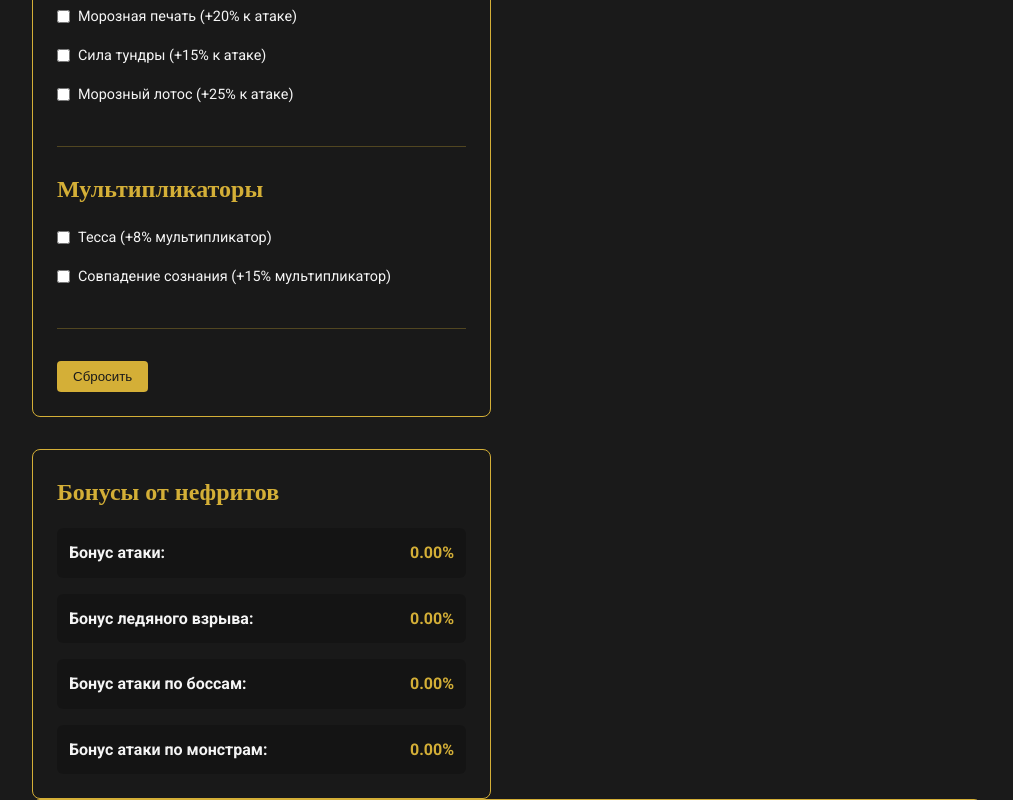
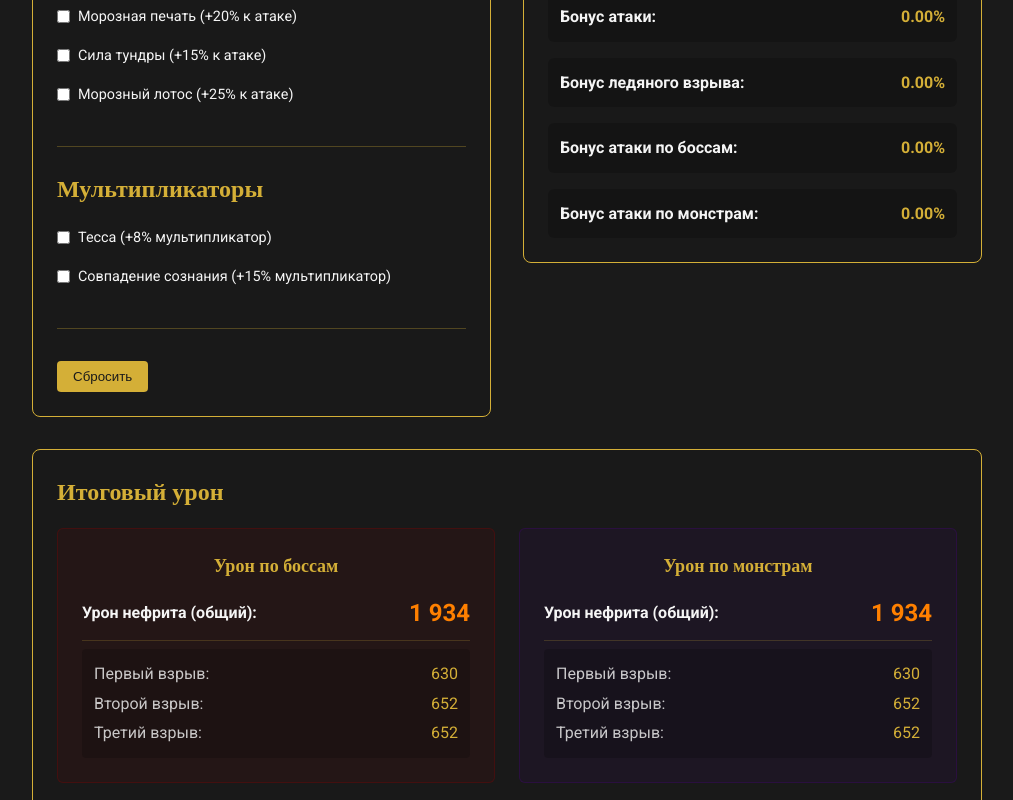
Before and after one commit to Dimanchick22/Naraka-PVE-Wiki, a React (Vite) app in the folder frontend/: page /damage-calculator in a window 1280 px wide. Shown: the part 880-1680 px from the top of the page, without its empty margins (258-1271 px from the left). Built offline with nearby package versions, Linux system fonts and the light colour scheme.

Commit message:
Project: version 0.2.2

```diff
--- a/frontend/src/pages/DamageCalculator/components/DamageSummary.jsx
+++ b/frontend/src/pages/DamageCalculator/components/DamageSummary.jsx
@@ -2,7 +2,7 @@ import React from "react";
 import { formatNumber } from "../utils/formatUtils";
 
 /**
- * Компонент для отображения итогового урона (переработанная версия)
+ * Компонент для отображения итогового урона
  * @param {Object} props - Свойства компонента
  * @param {Object} props.results - Результаты расчетов
  * @returns {JSX.Element | null} - Элемент компонента или null, если нет результатов
--- a/frontend/src/pages/DamageCalculator/index.jsx
+++ b/frontend/src/pages/DamageCalculator/index.jsx
@@ -1,7 +1,7 @@
+// pages/DamageCalculator/index.jsx
 import React, { useState } from "react";
 import CalculatorForm from "./components/CalculatorForm";
 import JadesContainer from "./components/JadesContainer";
-import JadeBonusesDisplay from "./components/JadeBonusesDisplay";
 import DamageSummary from "./components/DamageSummary";
 import { useCalculator } from "./hooks/useCalculator";
 
@@ -47,18 +47,46 @@ const DamageCalculator = () => {
         </p>
       </div>
 
-      <div className="new-calculator-layout">
+      <div className="calculator-layout">
         <div className="left-column">
           {/* Форма ввода параметров */}
           <CalculatorForm calculator={calculator} />
-
-          {/* Отображение бонусов от нефритов (переместили в левую колонку под параметры) */}
-          <JadeBonusesDisplay bonuses={jadeBonuses} />
         </div>
 
         <div className="right-column">
           {/* Контейнер с нефритами */}
           <JadesContainer onJadeBonusChange={handleJadeBonusChange} />
+
+          {/* Отображение текущих бонусов от нефритов */}
+          <div className="jade-bonuses">
+            <h2 className="section-title">Бонусы от нефритов</h2>
+            <div className="bonuses-grid">
+              <div className="bonus-item">
+                <div className="bonus-label">Бонус атаки:</div>
+                <div className="bonus-value">
+                  {(jadeBonuses.attackBonus * 100).toFixed(2)}%
+                </div>
+              </div>
+              <div className="bonus-item">
+                <div className="bonus-label">Бонус ледяного взрыва:</div>
+                <div className="bonus-value">
+                  {(jadeBonuses.iceExplosionBonus * 100).toFixed(2)}%
+                </div>
+              </div>
+              <div className="bonus-item">
+                <div className="bonus-label">Бонус атаки по боссам:</div>
+                <div className="bonus-value">
+                  {(jadeBonuses.bossAttackBonus * 100).toFixed(2)}%
+                </div>
+              </div>
+              <div className="bonus-item">
+                <div className="bonus-label">Бонус атаки по монстрам:</div>
+                <div className="bonus-value">
+                  {(jadeBonuses.monsterAttackBonus * 100).toFixed(2)}%
+                </div>
+              </div>
+            </div>
+          </div>
         </div>
       </div>
 
--- a/frontend/src/styles/damageCalculator.css
+++ b/frontend/src/styles/damageCalculator.css
@@ -1,4 +1,4 @@
-/* styles/damageCalculator.css */
+/* Обновленные стили для калькулятора урона */
 
 /* Общие стили для калькулятора */
 .calculator-page {
@@ -14,14 +14,15 @@
 }
 
 /* Новая схема расположения */
-.new-calculator-layout {
+.calculator-layout {
     display: grid;
     grid-template-columns: 1fr;
     gap: 2rem;
+    margin-bottom: 2rem;
 }
 
 @media (min-width: 1024px) {
-  .new-calculator-layout {
+    .calculator-layout {
         grid-template-columns: 1fr 1fr;
     }
 }
@@ -229,22 +230,37 @@
     font-weight: bold;
 }
 
-/* Стили для итогового урона */
-.damage-summary {
+/* Стили для итогового урона на всю ширину */
+.full-width-damage-summary {
+    grid-column: 1 / -1;
     background-color: rgba(26, 26, 26, 0.8);
     border: 1px solid var(--naraka-secondary);
     border-radius: 8px;
     padding: 1.5rem;
+    margin-top: 2rem;
+    width: 100%;
+}
+
+/* Стили для компонента DamageSummary */
+.damage-summary {
+    width: 100%;
+}
+
+.summary-blocks {
+    display: grid;
+    grid-template-columns: 1fr;
+    gap: 1.5rem;
+}
+
+@media (min-width: 768px) {
+    .summary-blocks {
+        grid-template-columns: 1fr 1fr;
+    }
 }
 
 .summary-block {
-  margin-bottom: 1.5rem;
-  padding: 1rem;
+    padding: 1.5rem;
     border-radius: 6px;
-}
-
-.summary-block:last-child {
-  margin-bottom: 0;
 }
 
 .boss-damage {
@@ -390,4 +406,4 @@
     .detail-value {
         margin-top: 0.125rem;
     }
-}}
+}
```
Lines whose indentation alone changed are shown as unchanged.
